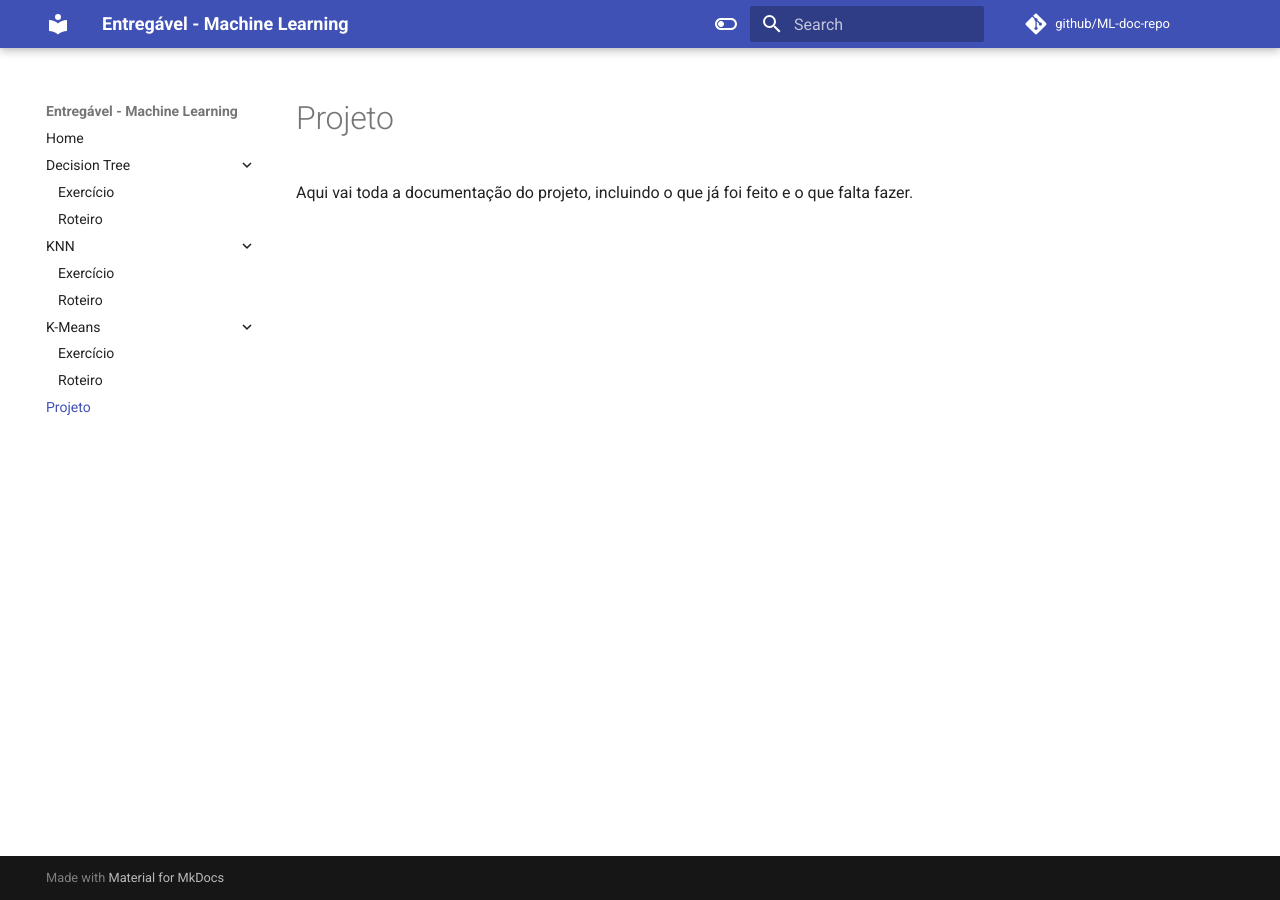
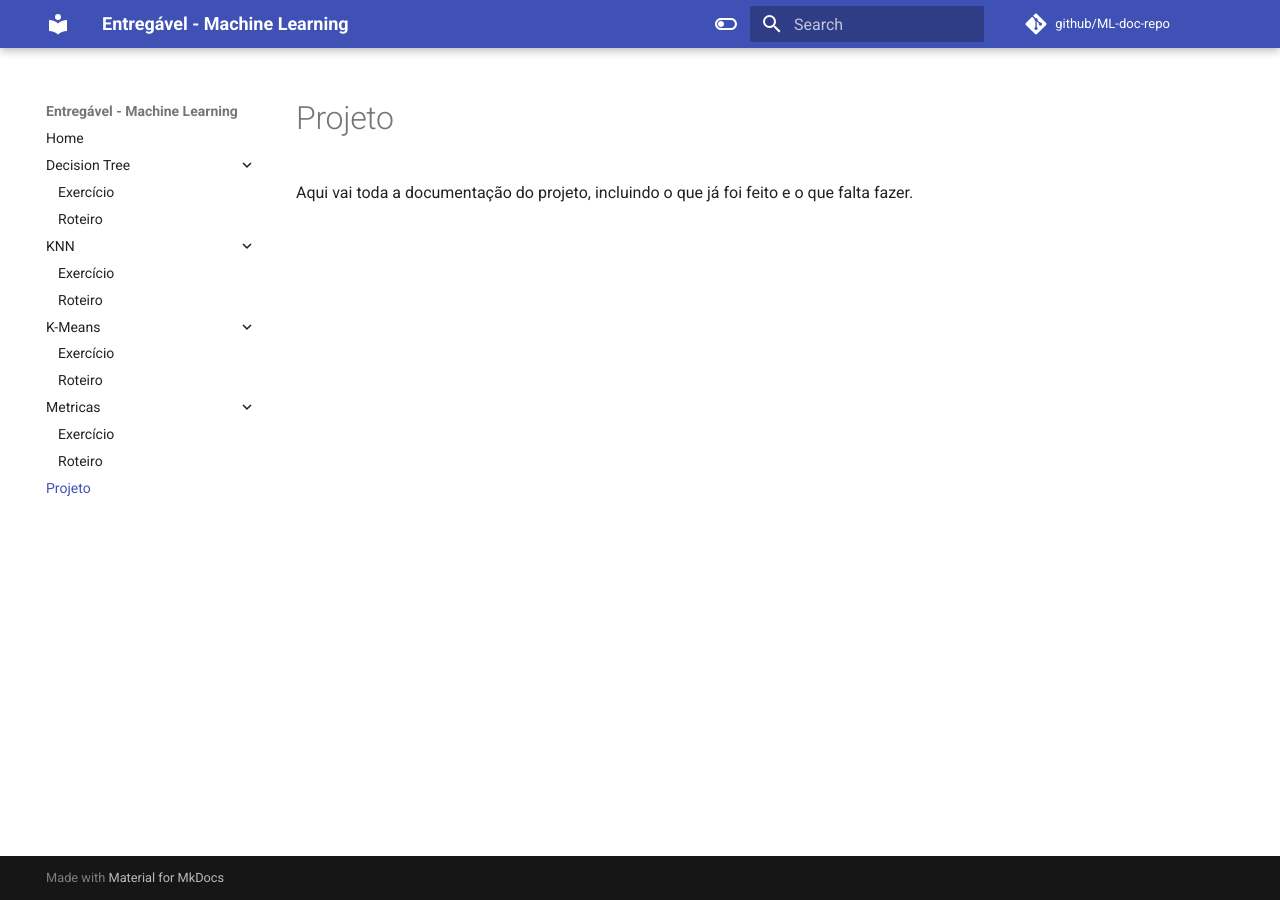
Before and after one commit to araujozb/ML-doc-repo, an MkDocs documentation site: the page built from docs/projeto/main.md, in a window 1280 px wide. Built offline with MkDocs 1.6.1 and Material for MkDocs 9.7.7, drawn with Linux system fonts in a browser that asks for light colours; comment, search, counter and statistics services are not loaded.

Commit message:
fix path metricas

```diff
--- a/mkdocs.yml
+++ b/mkdocs.yml
@@ -145,5 +145,8 @@ nav:
   - K-Means:
     - Exercício: ./kmeans/exercicio/main.md
     - Roteiro: ./kmeans/roteiro/main.md
+  - Metricas:
+    - Exercício: ./metricas/exercicio/main.md
+    - Roteiro: ./metricas/roteiro/main.md
 
   - Projeto: ./projeto/main.md
```
